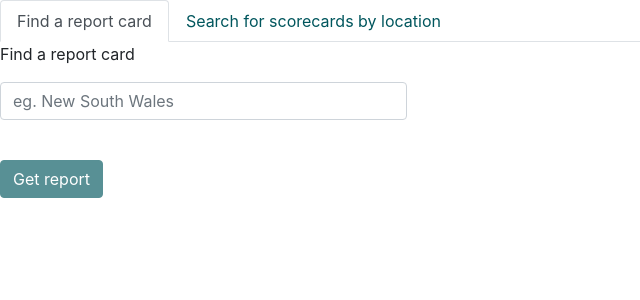
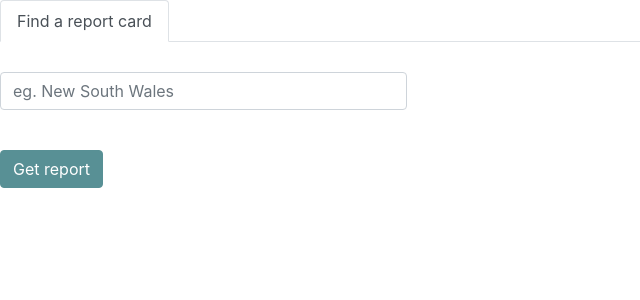
Before and after one commit to ANU-WALD/aer-search, an Angular app: page / in a window 1280 px wide. Shown: the top 300 px of the page, without its empty margins (0-640 px from the left). Built offline with nearby package versions, Linux system fonts and the light colour scheme.

Commit message:
Tidy layout. Hide geocoding option

```diff
--- a/src/app/app.component.html
+++ b/src/app/app.component.html
@@ -10,34 +10,26 @@
     <a ngbNavLink>Find a report card</a>
     <ng-template ngbNavContent>
       <div class="row">
-        <div class="col-sm-12 col-md-4">
-          <p>Find a report card</p>
+        <div class="col-sm-12 col-md-4 search-input">
+          <!-- <p>Find a report card</p> -->
           <input class="form-control" [(ngModel)]="selectedReport" [ngbTypeahead]="search" [resultTemplate]="rt"
             [inputFormatter]="reportFormatter" placeholder="eg. New South Wales">
         </div>
       </div>
     </ng-template>
   </li>
-  <li ngbNavItem>
+  <!-- <li ngbNavItem>
     <a ngbNavLink>Search for scorecards by location</a>
     <ng-template ngbNavContent>
       <div class="row">
-        <div class="col-sm-12 col-md-4">
-          <p>Enter address</p>
-          <input class="form-control" [(ngModel)]="address" (ngModelChange)="addressChange()">
+        <div class="col-sm-12 col-md-4 search-input">
+          <input class="form-control" [(ngModel)]="address" (ngModelChange)="addressChange()"
+                 placeholder="Enter address">
         </div>
-<!--
-        <div class="col-sm-12 col-md-8">
-          <p>or</p>
-          <button class="btn btn-primary" (click)="useLocation()">
-            Use my current location
-          </button>
-        </div>
--->
       </div>
       <div class="row">
-        <div class="col-sm-12 col-md-6">
-          <p><strong>Address: </strong>{{matchedAddress}}</p>
+        <div *ngIf="matchedAddress" class="col-sm-12 col-md-6 search-input">
+          <p><strong>Address match: </strong>{{matchedAddress}}</p>
           <p *ngIf="matchedReports?.length"><strong>Found {{matchedReports?.length}} nearby report cards: </strong></p>
 
           <select class="form-control" *ngIf="matchedReports?.length" [(ngModel)]="selectedReport">
@@ -49,7 +41,7 @@
       </div>
     </ng-template>
 
-  </li>
+  </li> -->
 </ul>
 <div [ngbNavOutlet]="nav"></div>
 
--- a/src/styles.scss
+++ b/src/styles.scss
@@ -11,3 +11,7 @@ html {
 body {
   background-color: transparent;
 }
+
+.search-input {
+  padding-top: 30px;
+}
```
